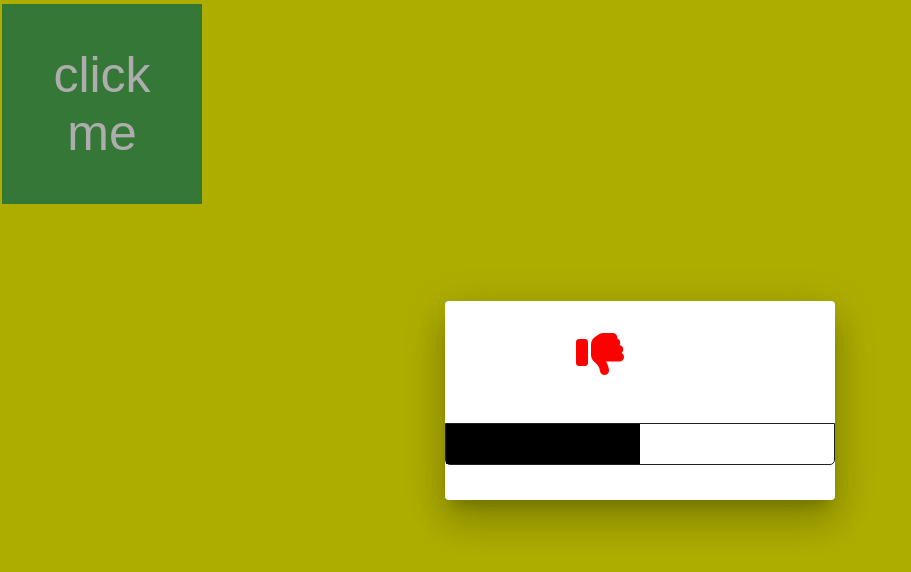
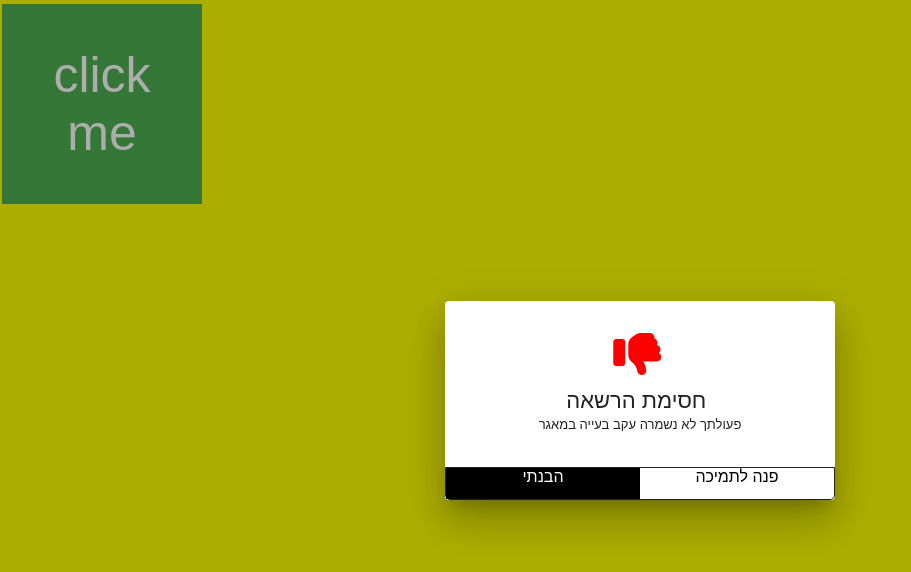
Before and after one commit to Warrior-Team/alerts-ux, an Angular app: page / in a window 1280 px wide. Both pictures are taken after a click on the button "click me". Shown: the top 572 px of the page, without its empty margins (0-911 px from the left). Built offline with nearby package versions, Linux system fonts and the light colour scheme.

Commit message:
Update alert-body.component.html

```diff
--- a/src/app/alert-body/alert-body.component.html
+++ b/src/app/alert-body/alert-body.component.html
@@ -1,15 +1,14 @@
-
 <mat-dialog-content>
     <div class="alert">
         <div class="alert-body">
-<!-- TODO- change the next line's icon to the propriet icon of the alert via binding 'image' property  -->
+<!-- TODO- change the next line's icon to the propriet icon of the alert via binding the src to data.image  -->
             <div class="alert-body-image"><i class="fa fa-thumbs-down" style="font-size:48px;color:red"></i> </div>
-            <div class="alert-body-title">{{title}}</div>
-            <div class="alert-body-message">{{message}}</div>
+            <div class="alert-body-title">{{data.title}}</div>
+            <div class="alert-body-message">{{data.message}}</div>
         </div>
         <div class="alert-footer">
-             <div class="alert-footer-bright" (click)="close(option1)">{{option1}}</div>
-            <div class="alert-footer-dark" (click)="close(option2)">{{option2}}</div>
+             <div class="alert-footer-bright" (click)="onClick(data.option1)">{{data.option1}}</div>
+            <div class="alert-footer-dark" (click)="onClick(data.option2)">{{data.option2}}</div>
         </div>
     </div>
 </mat-dialog-content>
```
